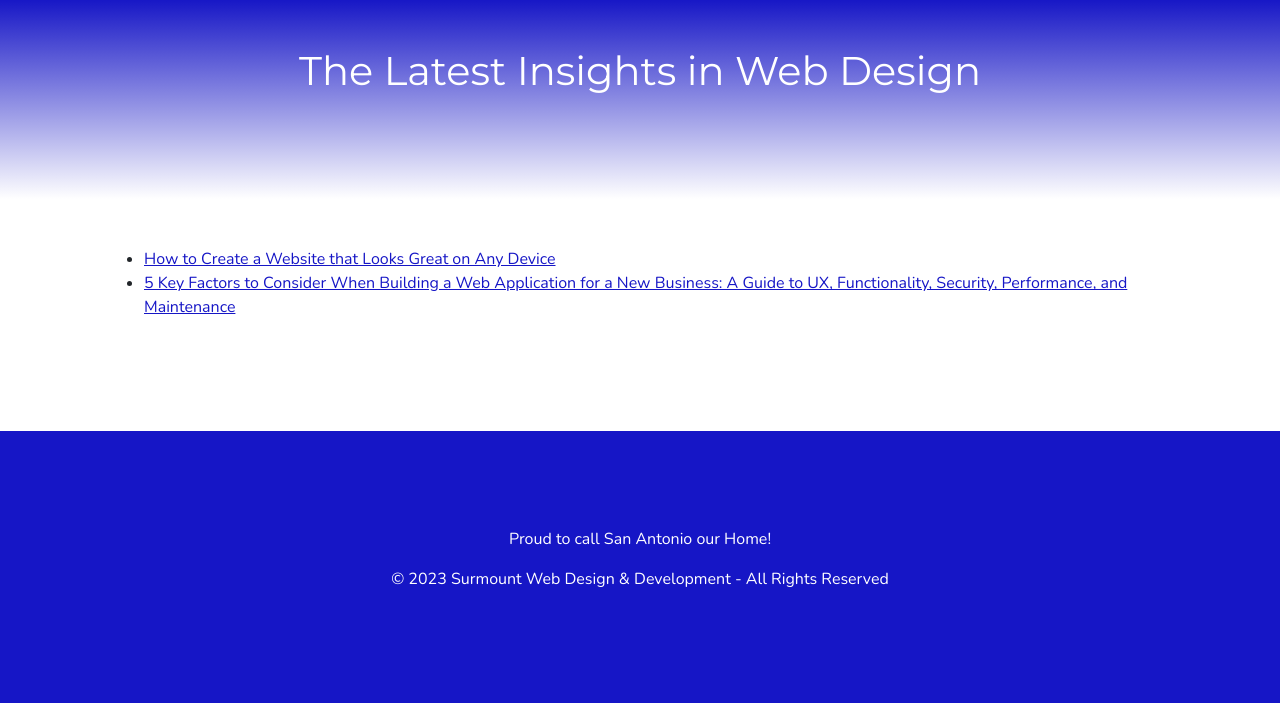
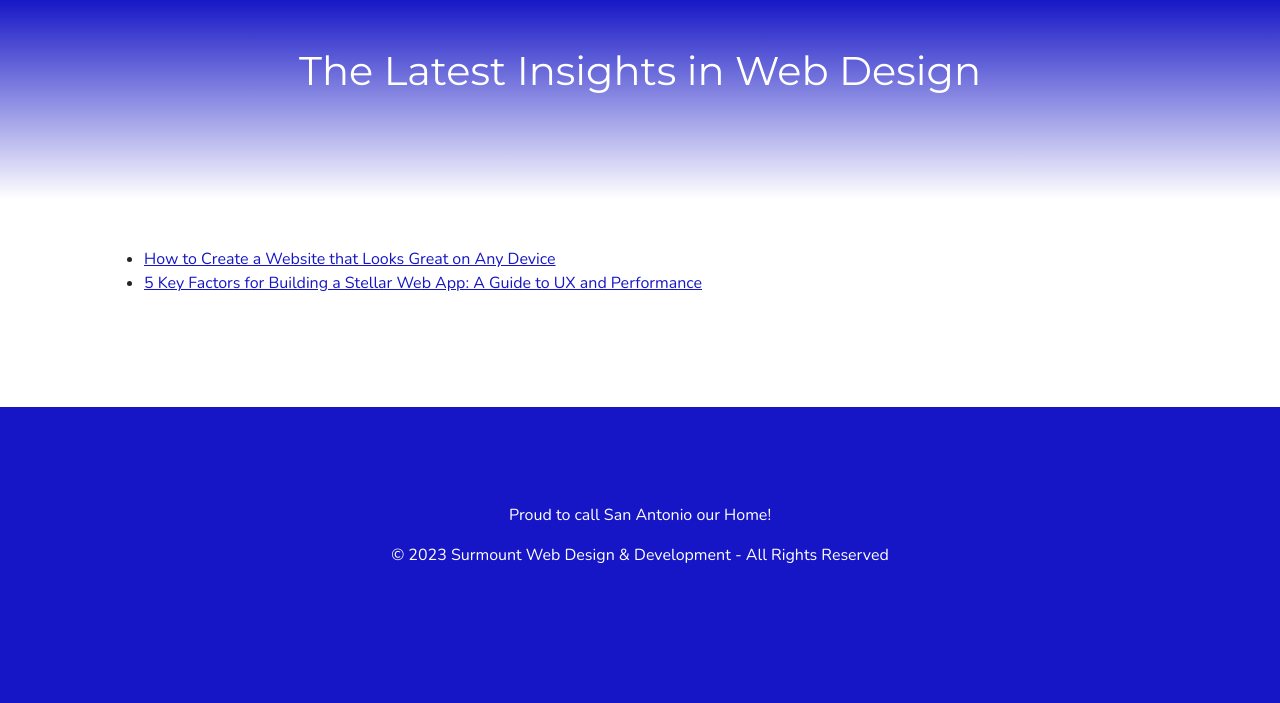
Before and after one commit to bharding216/surmount, a Python web app: template project/templates/blog_home.html in a window 1280 px wide. Shown: the part 125-828 px from the top of the page. After the commit the page ends 688 px from the top, so only its background shows below. Run offline with Jinja, Linux system fonts and the light colour scheme; the template is opened without the code that fills it, so the values that code supplies are empty; some libraries are stand-ins or nearby versions.

Commit message:
new title for web app article

```diff
--- a/project/templates/blog_home.html
+++ b/project/templates/blog_home.html
@@ -25,7 +25,7 @@
                 <a id="blog_link" href="{{ url_for('views.responsive_design_tips') }}">How to Create a Website that Looks Great on Any Device</a>
             </li>
             <li>
-                <a id="blog_link" href="{{ url_for('views.web_app_factors') }}">5 Key Factors to Consider When Building a Web Application for a New Business: A Guide to UX, Functionality, Security, Performance, and Maintenance</a>
+                <a id="blog_link" href="{{ url_for('views.web_app_factors') }}">5 Key Factors for Building a Stellar Web App: A Guide to UX and Performance</a>
             </li>
         </ul>
 
--- a/project/templates/web_app_factors.html
+++ b/project/templates/web_app_factors.html
@@ -9,7 +9,7 @@
         <div class="row mb-3">
             <div class="col-12 justify-content-center d-flex text-center">
                 <h1 style="color: white;">
-                    5 Key Factors to Consider When Building a Web Application for a New Business: A Guide to UX, Functionality, Security, Performance, and Maintenance
+                    5 Key Factors for Building a Stellar Web App: A Guide to UX and Performance
                 </h1>
             </div>
         </div>
```
